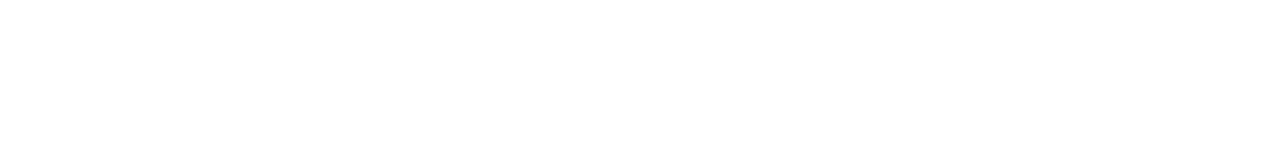
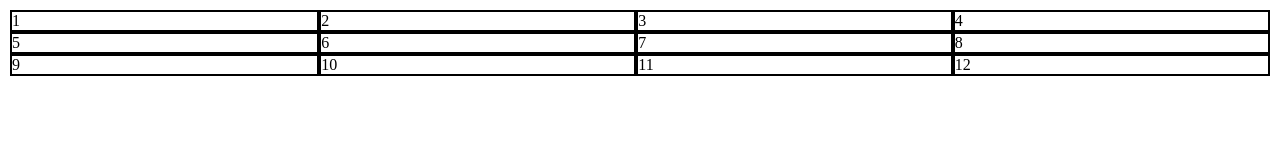
Before and after one commit to DominicSpears/JavascriptProjects, a plain HTML site: page index.html in a window 1280 px wide. Drawn offline with Linux system fonts and the light colour scheme.

Commit message:
add to css, grid container styling

```diff
--- a/assets/css/style.css
+++ b/assets/css/style.css
@@ -0,0 +1,16 @@
+* {
+    margin: 0;
+    padding: 0;
+    border: 0;
+    box-sizing: border-box;
+}
+
+.grid-container {
+  display: grid;
+  grid-template-columns: auto auto auto auto;
+  padding: 10px;
+}
+
+.grid-item {
+    border: 2px solid black;
+}
--- a/index.html
+++ b/index.html
@@ -3,9 +3,23 @@
 <head>
     <meta charset="UTF-8">
     <meta name="viewport" content="width=device-width, initial-scale=1.0">
+     <link href="assets/css/style.css" rel="stylesheet" type="text/css" />
     <title>Javascript Projects</title>
 </head>
 <body>
-
+    <div class="grid-container">
+        <div class="grid-item">1</div>
+        <div class="grid-item">2</div>
+        <div class="grid-item">3</div>
+        <div class="grid-item">4</div>
+        <div class="grid-item">5</div>
+        <div class="grid-item">6</div>
+        <div class="grid-item">7</div>
+        <div class="grid-item">8</div>
+        <div class="grid-item">9</div>
+        <div class="grid-item">10</div>
+        <div class="grid-item">11</div>
+        <div class="grid-item">12</div>
+    </div>
 </body>
 </html>
```
